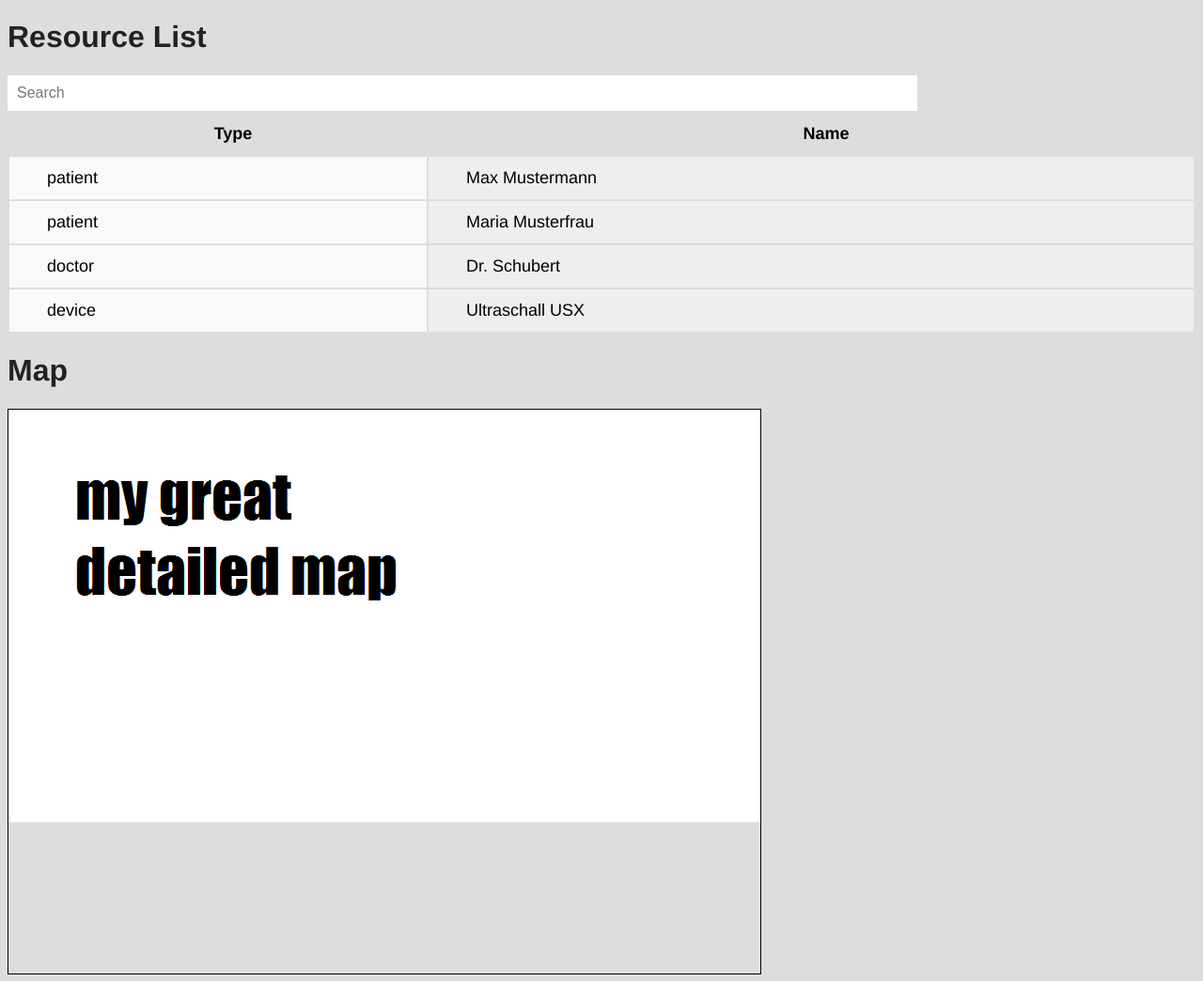
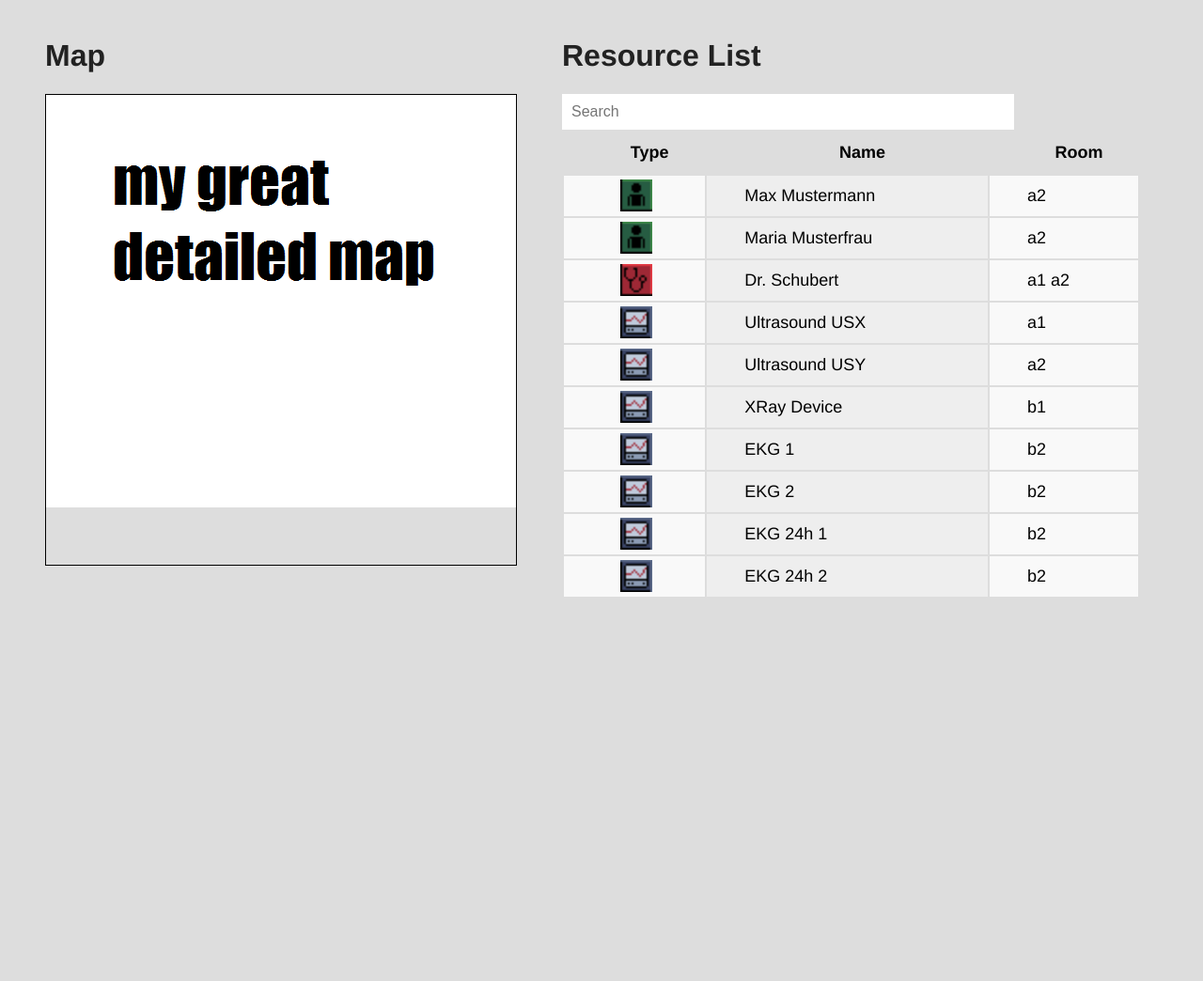
Before and after one commit to Laguna1989/dhc_webapp, a plain HTML site: page index.html in a window 1280 px wide. Shown: the whole page at 94% size. After the commit the page ends 800 px from the top, so only its background shows below. Drawn offline with Linux system fonts and the light colour scheme.

Commit message:
addig icons, addings more devices

```diff
--- a/greeter.js
+++ b/greeter.js
@@ -46,12 +46,39 @@ function newElement(resource)
     tr.setAttribute("myID", resource.id);
 
     var td = document.createElement("td");
-    td.appendChild(document.createTextNode(resource.type));
+    var tdi = document.createElement("img");
+
+    if (resource.type == "device")
+        tdi.setAttribute("src", "icons/icon_device.png");
+    else if (resource.type == "patient")
+        tdi.setAttribute("src", "icons/icon_patient.png");
+    else if (resource.type == "doctor")
+        tdi.setAttribute("src", "icons/icon_doctor.png");
+    tdi.setAttribute("width", "34");
+    tdi.setAttribute('alt', 'na');
+    tdi.setAttribute('style', 'padding: 0px 0px 0px 0px;');
+    td.appendChild(tdi);
+    td.setAttribute('style', 'padding: 4px 0px 0px 60px;');
+    // td.appendChild(document.createTextNode(resource.type));
+
     tr.appendChild(td);
 
-    td2 = document.createElement("td");
+    var td2 = document.createElement("td");
     td2.appendChild(document.createTextNode(resource.name));
     tr.appendChild(td2);
+
+    var td3 = document.createElement("td");
+    var str = "";
+    // alert(resource.rooms);
+    for (var i in resource.rooms)
+    {
+        var r = resource.rooms[i];
+        str += " " +  r;
+    }
+
+    td3.appendChild(document.createTextNode(str));
+    tr.appendChild(td3);
+
 
 
     document.getElementById("resourceTable").appendChild(tr);
--- a/index.html
+++ b/index.html
@@ -5,22 +5,25 @@
         <link type="text/css" rel="stylesheet" href="style.css">
     </head>
     <body>
+    <div>
+    <div style ="float:left; padding: 12px 8px 12px 40px;">
+        <h1>Map</h1>
+        <canvas id="mapCanvas" width="500" height="500" style="border:1px solid #000000;" ></canvas>
+    </div>
 
-    <div>
+    <div style = "float:left; padding: 12px 8px 12px 40px;">
         <h1>Resource List</h1>
         <input type="text" id="filterInput" onkeyup="myFunction()" placeholder="Search">
         <table style="width:100%" id="resourceTable">
             <tr>
                 <th onclick="sortTable(0)">Type</th>
                 <th onclick="sortTable(1)">Name</th>
+                <th onclick="sortTable(2)">Room</th>
             </tr>
         </table>
 
     </div>
-
-    <div>
-        <h1>Map</h1>
-        <canvas id="mapCanvas" width="800" height="600" style="border:1px solid #000000;" ></canvas>
+    <div style="clear:both;"></div>
     </div>
         <script src="greeter.js"></script>
     </body>
--- a/mockpositions.json
+++ b/mockpositions.json
@@ -14,7 +14,7 @@
         },
         {
             "id"    : 3,
-            "x" 	: 700,
+            "x" 	: 400,
 			"y"     : 150
         },
         {
--- a/resources.json
+++ b/resources.json
@@ -1,26 +1,66 @@
 {
-    "name":"testlist",
+    "name":"testlist2",
     "resources":
 	[
 		{
 			"name" 	: "Max Mustermann",
             "type" 	: "patient",
-			"id"    : 1
+            "id"    : 1,
+            "rooms" : [ "a2"]
         },
 		{
 			"name" 	: "Maria Musterfrau",
             "type" 	: "patient",
-			"id"    : 2
+            "id"    : 2,
+            "rooms" : [ "a2"]
         },
         {
 			"name" 	: "Dr. Schubert",
             "type" 	: "doctor",
-			"id"    : 3
+            "id"    : 3,
+            "rooms" : ["a1", "a2"]
         },
         {
-			"name" 	: "Ultraschall USX",
+			"name" 	: "Ultrasound USX",
             "type" 	: "device",
-			"id"    : 4
+            "id"    : 4,
+            "rooms" : ["a1"]
+        },
+        {
+			"name" 	: "Ultrasound USY",
+            "type" 	: "device",
+            "id"    : 5,
+            "rooms" : ["a2"]
+        },
+        {
+			"name" 	: "XRay Device",
+            "type" 	: "device",
+            "id"    : 6,
+            "rooms" : ["b1"]
+        },
+        {
+			"name" 	: "EKG 1",
+            "type" 	: "device",
+            "id"    : 7,
+            "rooms" : ["b2"]
+        },
+        {
+			"name" 	: "EKG 2",
+            "type" 	: "device",
+            "id"    : 8,
+            "rooms" : ["b2"]
+        },
+        {
+			"name" 	: "EKG 24h 1",
+            "type" 	: "device",
+            "id"    : 9,
+            "rooms" : ["b2"]
+        },
+        {
+			"name" 	: "EKG 24h 2",
+            "type" 	: "device",
+            "id"    : 10,
+            "rooms" : ["b2"]
 		}
     ]
 }
--- a/style.css
+++ b/style.css
@@ -39,7 +39,7 @@ th:hover {
 td {
     cursor: pointer;
     position: relative;
-    padding: 12px 8px 12px 40px;
+    padding: 4px 8px 4px 40px;
     background: #eee;
     font-size: 18px;
     transition: 0.2s;
```
Also changed, not shown: icons/icon_device.png (added), icons/icon_doctor.png (added), icons/icon_patient.png (added).
